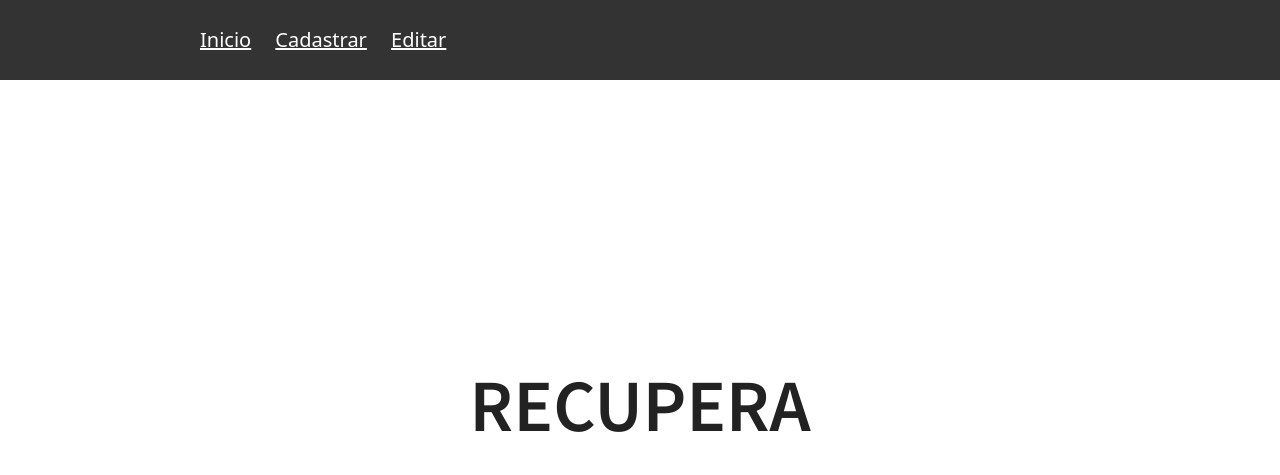
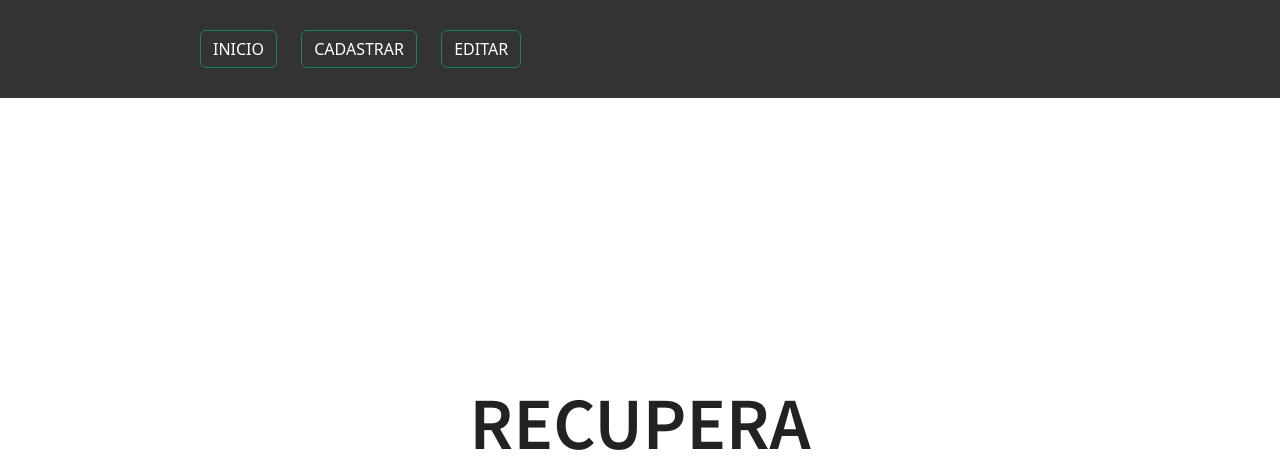
Before and after one commit to johnmitysumy/painelrafa, a PHP site: page /index.php in a window 1280 px wide. Shown: the top 475 px of the page. Run offline with PHP 8.4, Linux system fonts and the light colour scheme; data comes from the database, SQL or seed files in the repository.

Commit message:
Ajuste de css

```diff
--- a/css/cssmenu.css
+++ b/css/cssmenu.css
@@ -16,6 +16,7 @@ header {
 .menu {
     text-align: left;
     background-color: #333;
+    text-decoration:none;
 }
 
 .menu ul {
@@ -23,6 +24,7 @@ header {
     margin: 0;
     padding: 0;
     margin-left: 200px;
+    text-decoration:none;
 }
 
 .menu li {
@@ -30,10 +32,12 @@ header {
     margin-right: 200px;
     margin-top: 30px;
     margin-bottom: 30px;
+    text-decoration:none;
 }
 
 
 .content {
     margin-top: 60px; /* Ajuste para compensar a altura do menu fixo */
     padding: 20px;
+    text-decoration:none;
 }
--- a/menu.php
+++ b/menu.php
@@ -1,9 +1,9 @@
 <nav class="menu">
         <ul>
             <li>
-                <a href="/" style="color:white; font-size:20px;">Inicio</a>
-                <a href="/cadastrar.php" style="color:white; font-size:20px; margin-left: 20px;">Cadastrar</a>
-                <a href="/edit_list.php" style="color:white; font-size:20px; margin-left: 20px;">Editar</a>
+                <a href="/" style="color:white; font-size:20px; "><button style="background-color: #333333d3;" class="btn btn-success">INICIO</button></a>
+                <a href="/cadastrar.php" style="color:white; font-size:20px; margin-left: 20px;"><button style="background-color: #333333d3;" class="btn btn-success">CADASTRAR</button></a>
+                <a href="/edit_list.php" style="color:white; font-size:20px; margin-left: 20px;"><button style="background-color: #333333d3;" class="btn btn-success">EDITAR</button></a>
             </li>
         </ul>
     </nav>
```
